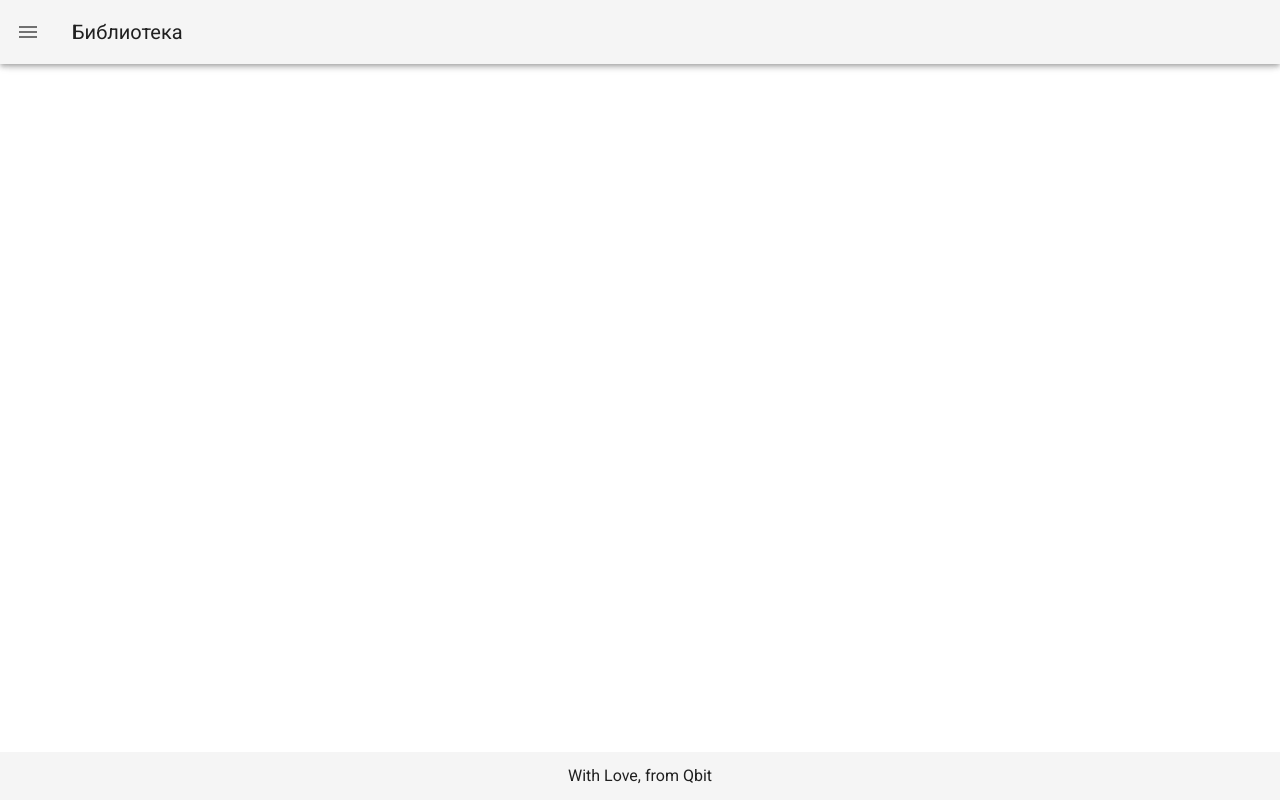
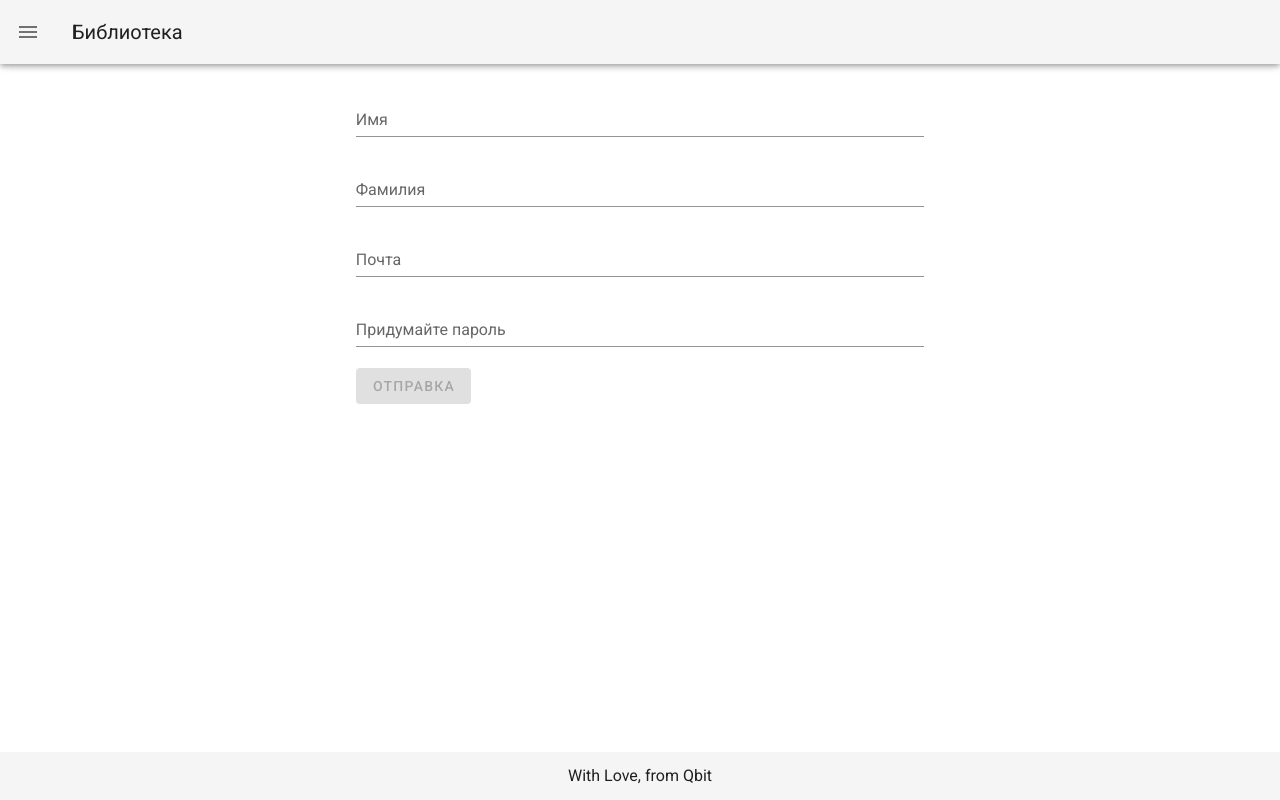
Before and after one commit to qbclub/library, a Vue app: page /reg in a window 1280 px wide. Built offline with nearby package versions, Linux system fonts and the light colour scheme.

Commit message:
add reg and log forms

```diff
--- a/src/App.vue
+++ b/src/App.vue
@@ -52,6 +52,14 @@ export default {
         title: "AddBook",
         path: "/addbook",
       },
+      {
+        title: "Регистрация",
+        path: "/reg",
+      },
+      {
+        title: "Войти",
+        path: "/logIn",
+      },
     ],
   }),
   methods: {
--- /dev/null
+++ b/src/components/LogIn.vue
@@ -0,0 +1,41 @@
+<template>
+  <v-container>
+    <v-row class="justify-center">
+      <v-col class="col-md-6 col-12">
+        <v-form ref="form" v-model="valid" lazy-validation>
+
+          <v-text-field
+            v-model="Email"
+            label="Почта"
+            required
+          ></v-text-field>
+
+           <v-text-field
+            v-model="Password"
+            label="Пароль"
+            required
+          ></v-text-field>
+
+          <v-btn
+            :disabled="!valid"
+            color="success"
+            class="mr-4"
+            @click="validate"
+          >
+            Отправка
+          </v-btn>
+        </v-form>
+      </v-col>
+    </v-row>
+  </v-container>
+</template>
+
+<script>
+export default {
+
+}
+</script>
+
+<style>
+
+</style>
--- /dev/null
+++ b/src/components/Registration.vue
@@ -0,0 +1,52 @@
+<template>
+  <v-container>
+    <v-row class="justify-center">
+      <v-col class="col-md-6 col-12">
+        <v-form ref="form" v-model="valid" lazy-validation>
+          <v-text-field
+            v-model="Name"
+            label="Имя"
+            required
+          ></v-text-field>
+
+          <v-text-field
+            v-model="SecondName"
+            label="Фамилия"
+            required
+          ></v-text-field>
+
+          <v-text-field
+            v-model="Email"
+            label="Почта"
+            required
+          ></v-text-field>
+
+           <v-text-field
+            v-model="Password"
+            label="Придумайте пароль"
+            required
+          ></v-text-field>
+
+          <v-btn
+            :disabled="!valid"
+            color="success"
+            class="mr-4"
+            @click="validate"
+          >
+            Отправка
+          </v-btn>
+        </v-form>
+      </v-col>
+    </v-row>
+  </v-container>
+</template>
+
+<script>
+export default {
+
+}
+</script>
+
+<style>
+
+</style>
--- a/src/router/index.js
+++ b/src/router/index.js
@@ -32,6 +32,18 @@ const routes = [{
 
   component: () => import( /* webpackChunkName: "about" */ '../components/Cabinet.vue')
 },
+{
+  path: '/reg',
+  name: 'Registration',
+
+  component: () => import( /* webpackChunkName: "about" */ '../components/Registration.vue')
+},
+{
+  path: '/logIn',
+  name: 'LogIn',
+
+  component: () => import( /* webpackChunkName: "about" */ '../components/LogIn.vue')
+},
 ]
 
 const router = new VueRouter({
```
